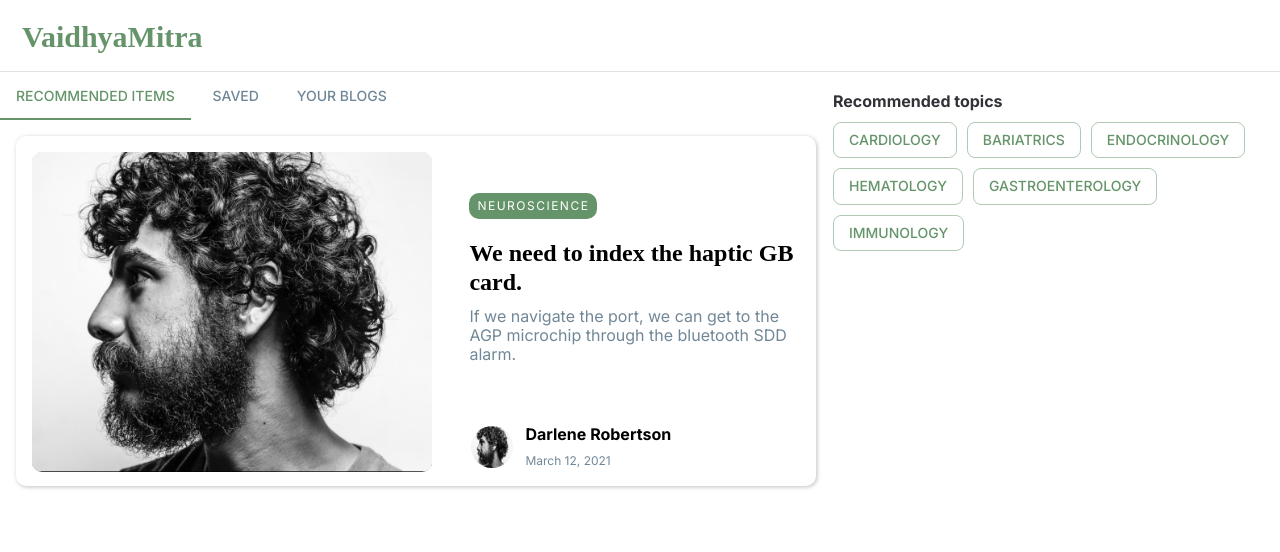
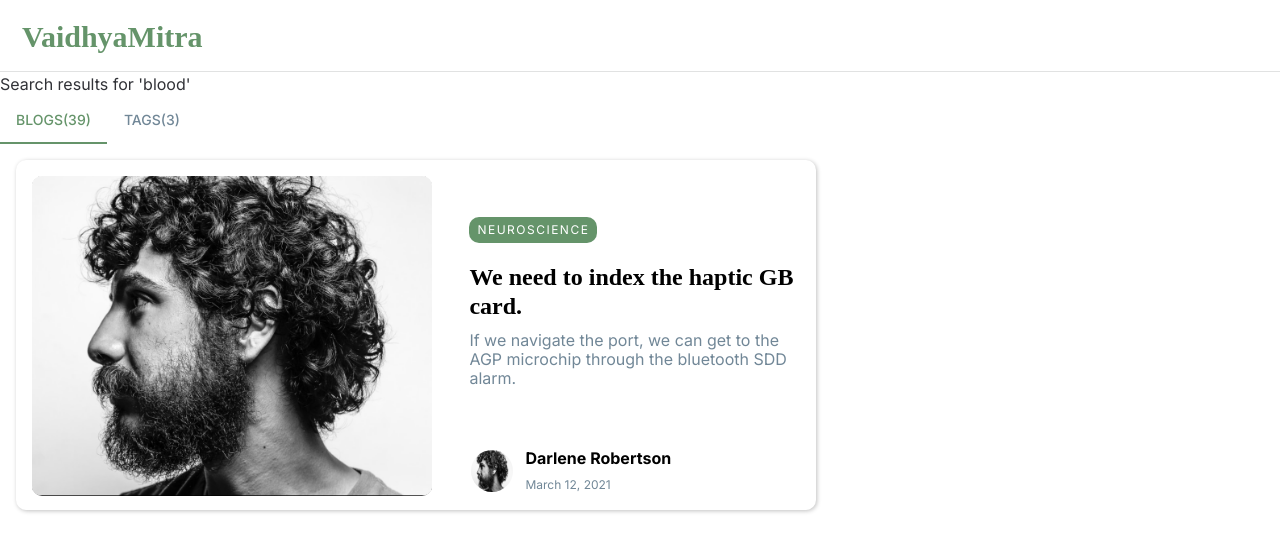
Before and after one commit to pesto-students/vaidhyamithra-fe-n11-beta, a React (Create React App) app: page / in a window 1280 px wide. Shown: the top 552 px of the page. Built offline with nearby package versions, Linux system fonts and the light colour scheme; some icons are missing; a web font is replaced by a local one.

Commit message:
initial implementation for search blog

```diff
--- a/src/index.js
+++ b/src/index.js
@@ -13,6 +13,7 @@ import PageNotFound from "./pages/pageNotFound/PageNotFound";
 import { Provider } from "react-redux";
 import { store } from "./redux/store";
 import Home from "./pages/home";
+import SearchBlog from "./pages/searchBlog";
 
 ReactDOM.render(
   <React.StrictMode>
@@ -22,7 +23,7 @@ ReactDOM.render(
         <BrowserRouter>
           <Routes>
             <Route path={ROUTES.HOME} element={<App />}>
-              <Route index element={<Home />} />
+              <Route index element={<SearchBlog />} />
               <Route path={ROUTES.LOGIN} element={<Login />} />
               <Route path={ROUTES.SIGNUP} element={<SignUP />} />
               <Route path="*" exact={true} element={<PageNotFound />} />
--- /dev/null
+++ b/src/pages/searchBlog/SearchBlog.js
@@ -0,0 +1,26 @@
+import { useState } from "react";
+import { TabMenu, TabPanel } from "../../components/organisms/tabs";
+import { SearchResultMenuItems } from "./searchBlog.constants";
+
+const SearchBlog = () => {
+  const [currentTab, setCurrentTab] = useState(SearchResultMenuItems[0].value);
+  return (
+    <div>
+      <div>Search results for 'blood'</div>
+      <div>
+        <TabMenu
+          value={currentTab}
+          setValue={setCurrentTab}
+          menuItems={SearchResultMenuItems}
+        />
+        {SearchResultMenuItems.map(({ value, component }) => (
+          <TabPanel key={value} value={value} currentValue={currentTab}>
+            {component}
+          </TabPanel>
+        ))}
+      </div>
+    </div>
+  );
+};
+
+export default SearchBlog;
--- /dev/null
+++ b/src/pages/searchBlog/index.js
@@ -0,0 +1 @@
+export {default} from './SearchBlog';
--- /dev/null
+++ b/src/pages/searchBlog/searchBlog.constants.js
@@ -0,0 +1,6 @@
+import BlogCard from "../../components/organisms/blogCard";
+
+export const SearchResultMenuItems = [
+    {value: 1, label: "Blogs(39)", component: <BlogCard/>},
+    {value: 2, label: "Tags(3)", component: <div>Need to implement</div>}
+]
```
Also changed, not shown: src/pages/searchBlog/searchBlog.styled.js (added).
